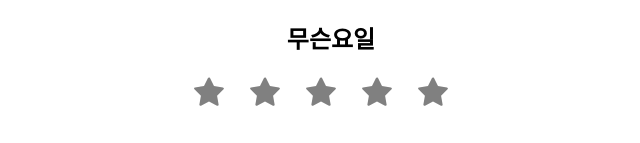
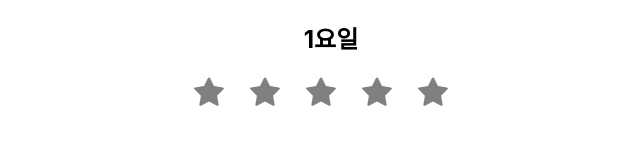
Before and after one commit to crown0205/prac_react_week1, a React (Create React App) app: page /review/1 in a window 1280 px wide. Shown: the top 143 px of the page, without its empty margins (309-949 px from the left). Built offline with nearby package versions, Linux system fonts and the light colour scheme.

Commit message:
url 파라미터로 값을 받아 title에 적용

```diff
--- a/src/Main.js
+++ b/src/Main.js
@@ -14,7 +14,6 @@ const Main = props => {
 
   const history = useHistory();
 
-  console.log(day_list[0])
 
   // 궁금증 테스트 console.log 값
   // console.log(typeof day_list);
--- a/src/Review.js
+++ b/src/Review.js
@@ -1,12 +1,16 @@
 import React from "react";
+import { useParams } from "react-router-dom"
 import { AiFillStar } from "react-icons/ai";
 
 
 const Review = props => {
 
+  const url_value = useParams();
+  // console.log(url_value.day)
+
   return (
     <div>
-      <h2>무슨요일</h2>
+      <h2>{url_value.day}요일</h2>
       <div>
         {Array.from({length:5}, (item,index)=>{
           return (
```
